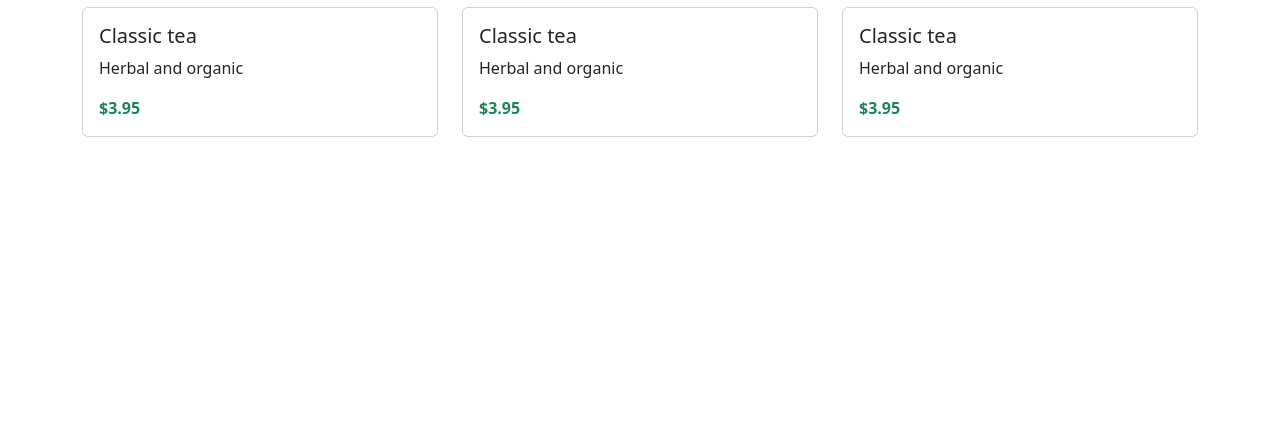
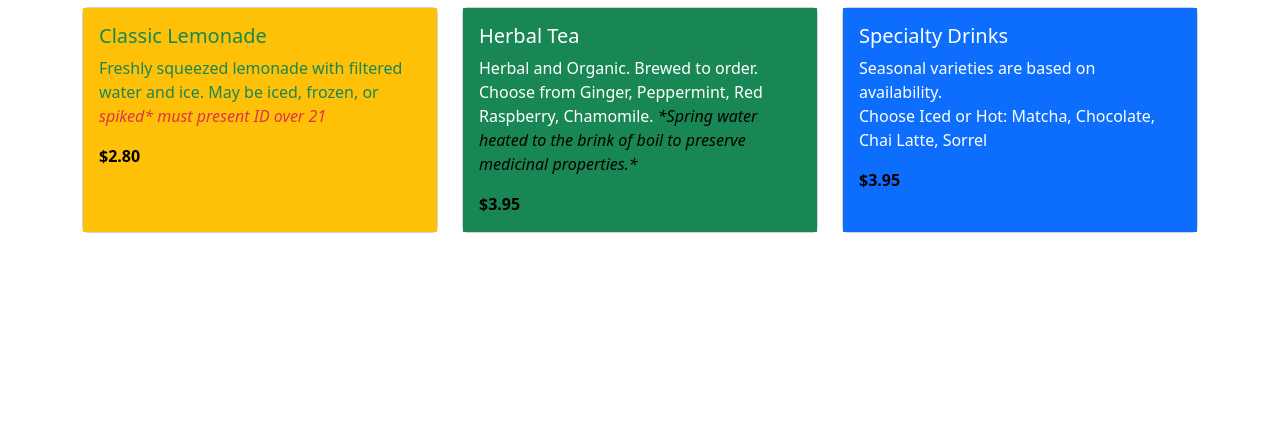
Before and after one commit to Developin-JRC/food-truck-site, a plain HTML site: page index.html in a window 1280 px wide. Shown: the part 369-800 px from the top of the page. Drawn offline with nearby package versions, Linux system fonts and the light colour scheme.

Commit message:
Updated Homepage, styled cards

```diff
--- a/index.html
+++ b/index.html
@@ -9,7 +9,7 @@
 <body>
     <header class="bg-success text-center py-5">
         <h1 class="display-4 fw-bold">Juicy Remedies</h1>
-        <p class="lead">Juicy Remedies. Quench the body. Feed the soul.</p>
+        <p class="lead text-white">Quench the body. Feed the soul.</p>
         <a href="#menu" class="btn btn-dark btn-lg">"See the menu"</a>
     </header>
 
@@ -20,10 +20,10 @@
                 <!--card 1-->
                         <div class="col-md-4">
                             <div class="card h-100">
-                                <div class="card-body">
-                                    <h3 class="card-title h5">Classic tea</h3>
-                                    <p class="card-text">Herbal and organic</p>
-                                    <p class="fw-bold text-success mb-0">$3.95</p>
+                                <div class="card-body bg-warning text-success">
+                                    <h3 class="card-title h5">Classic Lemonade</h3>
+                                    <p class="card-text">Freshly squeezed lemonade with filtered water and ice. May be iced, frozen, or <i class="text-danger">spiked* must present ID over 21</i></p>
+                                    <p class="fw-bold text-black mb-0">$2.80</p>
                                 </div>
                             </div>
                         </div>
@@ -31,10 +31,10 @@
                 <!-- card 2-->
                     <div class="col-md-4">
                         <div class="card h-100">
-                            <div class="card-body">
-                                <h3 class="card-title h5">Classic tea</h3>
-                                <p class="card-text">Herbal and organic</p>
-                                <p class="fw-bold text-success mb-0">$3.95</p>
+                            <div class="card-body bg-success text-white">
+                                <h3 class="card-title h5">Herbal Tea</h3>
+                                <p class="card-text">Herbal and Organic. Brewed to order.<br /> Choose from Ginger, Peppermint, Red Raspberry, Chamomile. <i class=" text-black">*Spring water heated to the brink of boil to preserve medicinal properties.*</i></p>
+                                <p class="fw-bold text-black mb-0">$3.95</p>
                             </div>
                         </div>
                     </div>
@@ -42,10 +42,11 @@
                 <!-- card 3-->
                     <div class="col-md-4">
                         <div class="card h-100">
-                            <div class="card-body">
-                                <h3 class="card-title h5">Classic tea</h3>
-                                <p class="card-text">Herbal and organic</p>
-                                <p class="fw-bold text-success mb-0">$3.95</p>
+                            <div class="card-body bg-primary text-white">
+                                <h3 class="card-title h5">Specialty Drinks</h3>
+                                <p class="card-text">Seasonal varieties are based on availability.<br />
+                                     Choose Iced or Hot: Matcha, Chocolate, Chai Latte, Sorrel</p>
+                                <p class="fw-bold text-black mb-0">$3.95</p>
                             </div>
                         </div>
                     </div>
```
